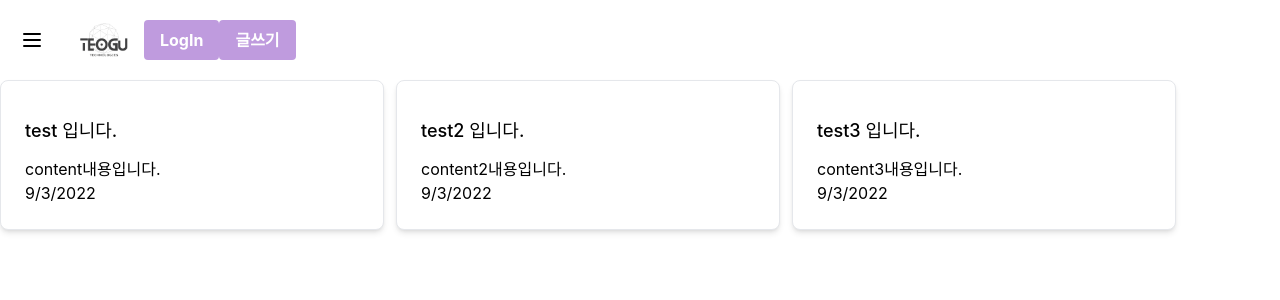
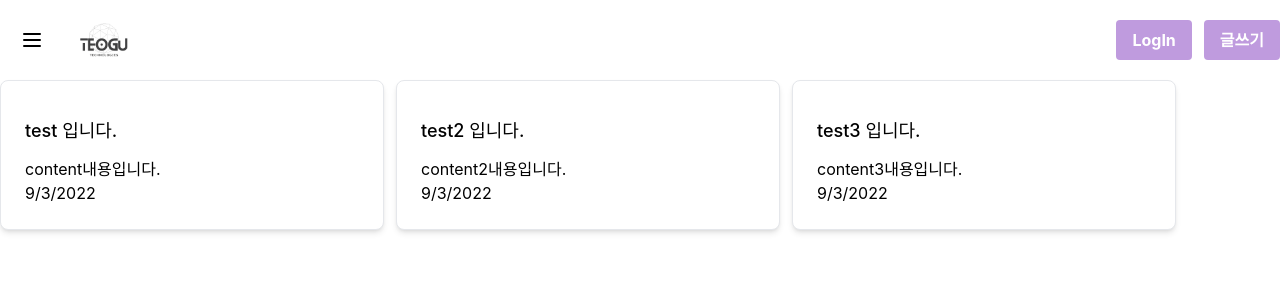
Before and after one commit to tmdqls2257/NextNestBlog, a Next.js app in the folder client/: page /blogs in a window 1280 px wide. Shown: the top 300 px of the page. Built offline with nearby package versions, Linux system fonts and the light colour scheme.

Commit message:
🐛 Warning: Text content did not match.

```diff
--- a/client/elements/header/header.tsx
+++ b/client/elements/header/header.tsx
@@ -1,4 +1,4 @@
-import React, { useState } from "react";
+import React, { useEffect, useState } from "react";
 
 // import logo from "./Teogu.png";
 import { classNameJoiner } from "../../utils/className";
@@ -11,25 +11,40 @@ type HeaderProps = {
   onClick?: () => void;
 };
 
-const Header = ({ onClick }: HeaderProps) => {
+const Header = observer(({ onClick }: HeaderProps) => {
+  const [isLogIn, setIsLogIn] = useState(false);
   const { userStore } = userStores();
 
   const onLogOut = () => {
     userStore.logOut();
   };
+
+  useEffect(() => {
+    userStore.currentUser ? setIsLogIn(true) : setIsLogIn(false);
+  }, [userStore.currentUser]);
   return (
-    <header className={classNameJoiner("w-full flex items-center")}>
+    <header
+      className={classNameJoiner("w-full flex items-center justify-between")}
+    >
+      <div className="flex items-center ">
         <IconBox onClick={onClick} iconName={IconType.menu} />
         <img src={"/Teogu.png"} alt="logo" width={80} />
+      </div>
 
+      <div className="space-x-3">
+        {isLogIn ? (
+          <Button onClick={onLogOut}>{"LogOut"}</Button>
+        ) : (
           <LinkButton href={"http://localhost:3000/blogs/login"}>
             {"LogIn"}
           </LinkButton>
+        )}
 
         <LinkButton href={"http://localhost:3000/blogs/post"}>
           {"글쓰기"}
         </LinkButton>
+      </div>
     </header>
   );
-};
+});
 export default React.memo(Header);
```
Lines whose indentation alone changed are shown as unchanged.
